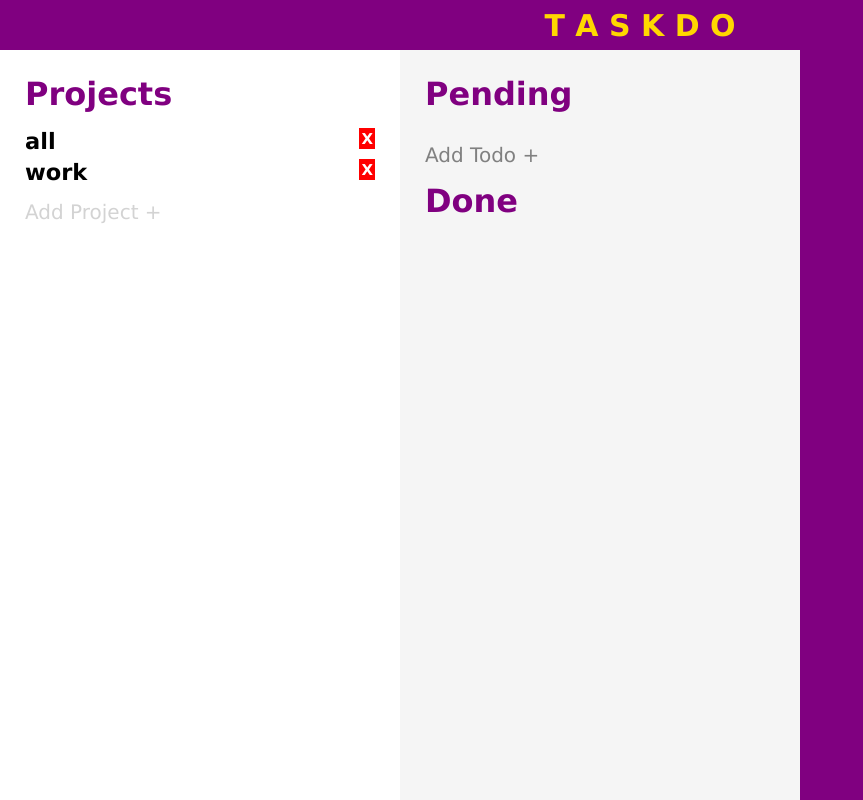
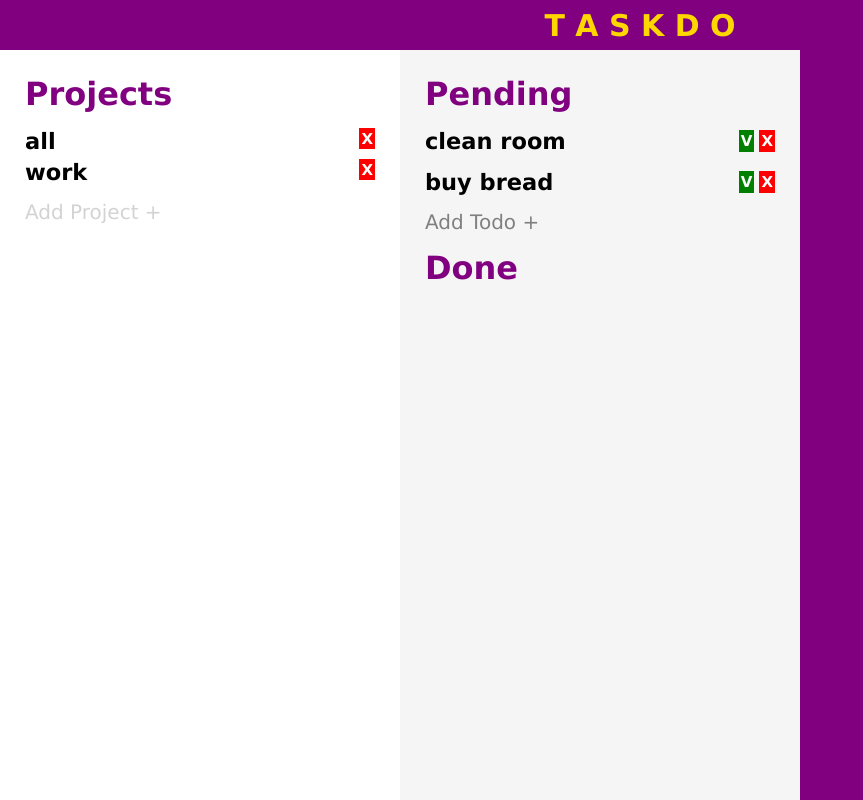
Before and after one commit to fnafelipe/odin-todolist, a website built with webpack: page src/template.html in a window 1280 px wide. Shown: the whole page, without its empty margins (0-863 px from the left). Built offline with nearby package versions, Linux system fonts and the light colour scheme.

Commit message:
feat: add displaying for todo navigation buttons

```diff
--- a/src/index.js
+++ b/src/index.js
@@ -16,7 +16,7 @@ controller.addTodoToProject(
 );
 
 controller.addTodoToProject(
-  "but bread",
+  "buy bread",
   "asdjalksjdklasjdklajdkl jakllkasjdlasjdklasj d",
   "03/20/2027",
   "critical",
--- a/src/modules/interface.js
+++ b/src/modules/interface.js
@@ -21,6 +21,7 @@ export class Interface {
 
   #render() {
     this.#renderProjects();
+    this.#renderTodos();
   }
 
   #renderTodos() {
@@ -29,6 +30,66 @@ export class Interface {
 
     const pendingTodos = this.#controller.currentProject.pendingTodos;
     const doneTodos = this.#controller.currentProject.doneTodos;
+
+    for (let pendingTodoInfo of this.#controller.currentProject.pendingTodos) {
+      const { todo, todoTitle, todoBtns, doTodoBtn, removeTodoBtn } =
+        this.#createTodoElements(false);
+
+      this.#addTodoClassesAndContent(
+        todo,
+        todoTitle,
+        todoBtns,
+        doTodoBtn,
+        removeTodoBtn,
+        pendingTodoInfo,
+        false,
+      );
+
+      this.#pendingTodos.appendChild(todo);
+
+      console.log(todo);
+    }
+  }
+
+  #addTodoClassesAndContent(
+    todo,
+    todoTitle,
+    todoBtns,
+    doTodoBtn,
+    removeTodoBtn,
+    todoInfo,
+    isDone,
+  ) {
+    todo.classList.add("todo");
+    todo.dataset.id = todoInfo.id;
+    todoTitle.textContent = todoInfo.title;
+    todoBtns.classList.add("todo-btns");
+    if (!isDone) {
+      doTodoBtn.classList.add("do-todo");
+      doTodoBtn.textContent = "V";
+    }
+    removeTodoBtn.classList.add("remove-todo");
+    removeTodoBtn.textContent = "X";
+  }
+
+  #createTodoElements(isDone) {
+    const todo = document.createElement("div");
+    const todoTitle = document.createElement("h2");
+    const todoBtns = document.createElement("div");
+    const removeTodoBtn = document.createElement("button");
+
+    todo.appendChild(todoTitle);
+    todo.appendChild(todoBtns);
+
+    if (!isDone) {
+      const doTodoBtn = document.createElement("button");
+      todoBtns.appendChild(doTodoBtn);
+      todoBtns.appendChild(removeTodoBtn);
+      return { todo, todoTitle, todoBtns, doTodoBtn, removeTodoBtn };
+    } else {
+      todoBtns.appendChild(removeTodoBtn);
+      return { todo, todoTitle, todoBtns, removeTodoBtn };
+    }
   }
 
   #renderProjects() {
--- a/src/styles.css
+++ b/src/styles.css
@@ -97,7 +97,8 @@ body {
   color: purple;
 }
 
-.pending-todos, .done-todos {
+.pending-todos,
+.done-todos {
   display: flex;
   flex-direction: column;
   gap: 15px;
```
